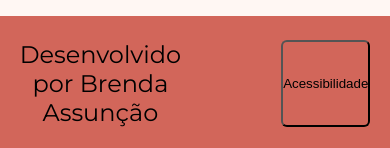
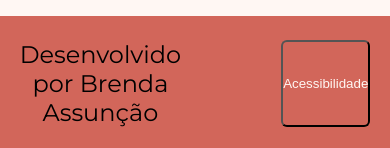
Before and after one commit to brendampa/Curso-HTML-3, a plain HTML site: page index.html in a window 390 px wide. Shown: the part 1321-1469 px from the top of the page. Drawn offline with nearby package versions, Linux system fonts and the light colour scheme.

Commit message:
Alteração cor do ícone acessibilidade

```diff
--- a/styles/style.css
+++ b/styles/style.css
@@ -184,4 +184,7 @@ body{
     .apresentacao__conteudo__texto{
         padding: 0% 2%;
     }
+    .rodape__acessibilidade{
+        color: var(--cor-principal);
+    }
 }
```
